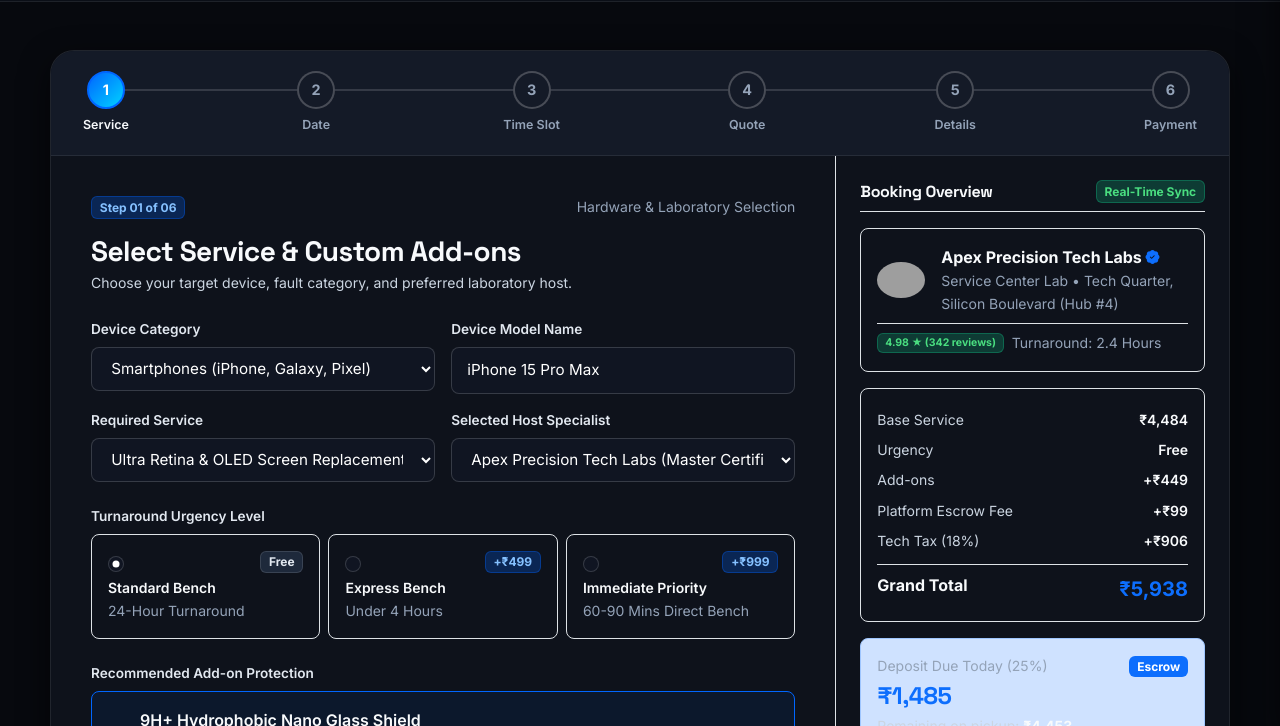
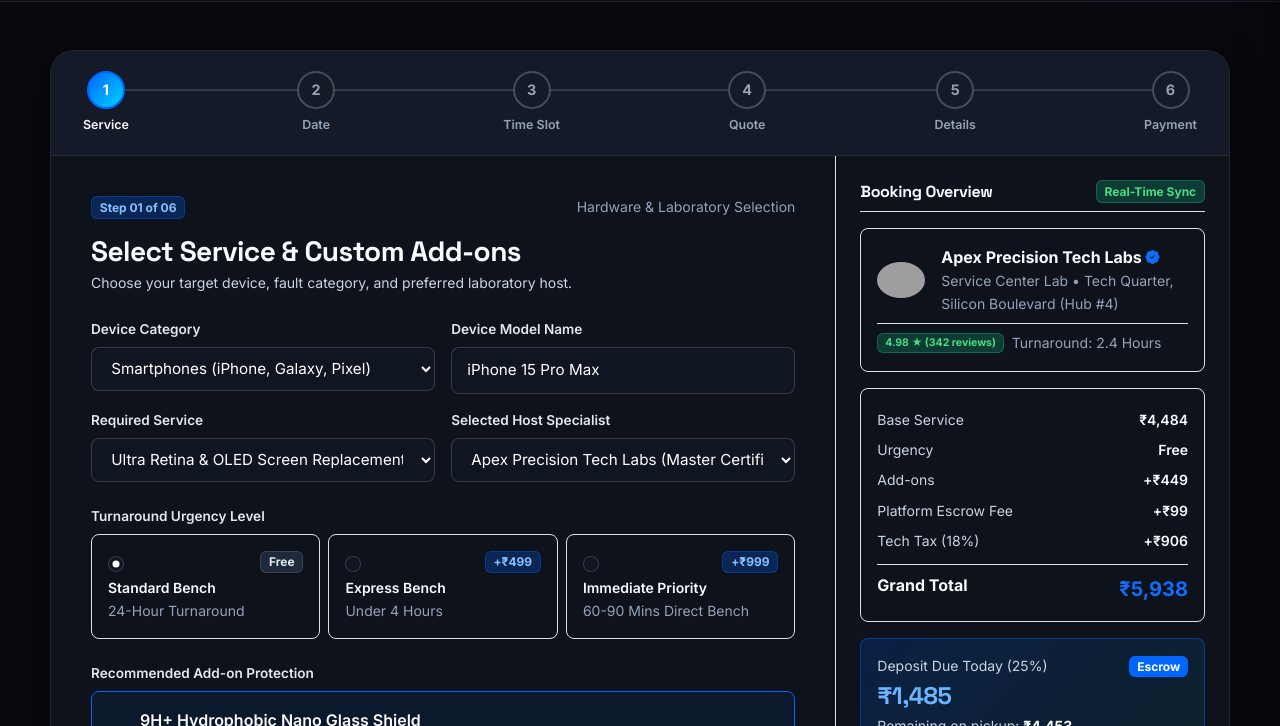
Before and after one commit to empsf164/Electronics-Gadgets-Marketplace-Booking-Engine, a plain HTML site: page booking.html in a window 1280 px wide. Both pictures are taken after a click on the button "Switch to dark theme". Shown: the part 74-800 px from the top of the page. Drawn offline with nearby package versions, Linux system fonts and the light colour scheme; grey boxes are pictures that could not be loaded.

Commit message:
Your commit message

```diff
--- a/assets/css/theme.css
+++ b/assets/css/theme.css
@@ -187,6 +187,35 @@
   border: 1px solid rgba(239, 68, 68, 0.35) !important;
 }
 
+/* Dark Mode Deposit Summary Card (Booking Step 04)
+   Bootstrap's .bg-primary-subtle stays light blue without data-bs-theme,
+   which clashed with the light dark-mode text colors. */
+[data-theme="dark"] .deposit-summary-card {
+  background: linear-gradient(135deg, rgba(0, 102, 255, 0.18) 0%, rgba(0, 210, 255, 0.08) 100%) !important;
+  border-color: rgba(0, 102, 255, 0.4) !important;
+}
+
+[data-theme="dark"] .deposit-summary-card .text-muted {
+  color: #CBD5E1 !important;
+}
+
+[data-theme="dark"] .deposit-summary-card .text-secondary {
+  color: #CBD5E1 !important;
+}
+
+[data-theme="dark"] .deposit-summary-card .text-primary {
+  color: #6CB4FF !important;
+}
+
+[data-theme="dark"] .deposit-summary-card .text-primary-emphasis {
+  color: #FFFFFF !important;
+}
+
+[data-theme="dark"] .deposit-summary-card .badge.bg-primary {
+  background-color: #0066FF !important;
+  color: #FFFFFF !important;
+}
+
 /* --------------------------------------------------------------------------
    LIGHT THEME
    -------------------------------------------------------------------------- */
--- a/booking.html
+++ b/booking.html
@@ -511,7 +511,7 @@
             </div>
 
             <!-- Deposit Summary Card -->
-            <div class="p-3 rounded-3 bg-primary-subtle border border-primary-subtle mb-3">
+            <div class="deposit-summary-card p-3 rounded-3 bg-primary-subtle border border-primary-subtle mb-3">
               <div class="d-flex justify-content-between align-items-center mb-1">
                 <span class="small text-muted">Deposit Due Today (<span class="live-deposit-pct">25%</span>)</span>
                 <span class="badge bg-primary text-white">Escrow</span>
```
